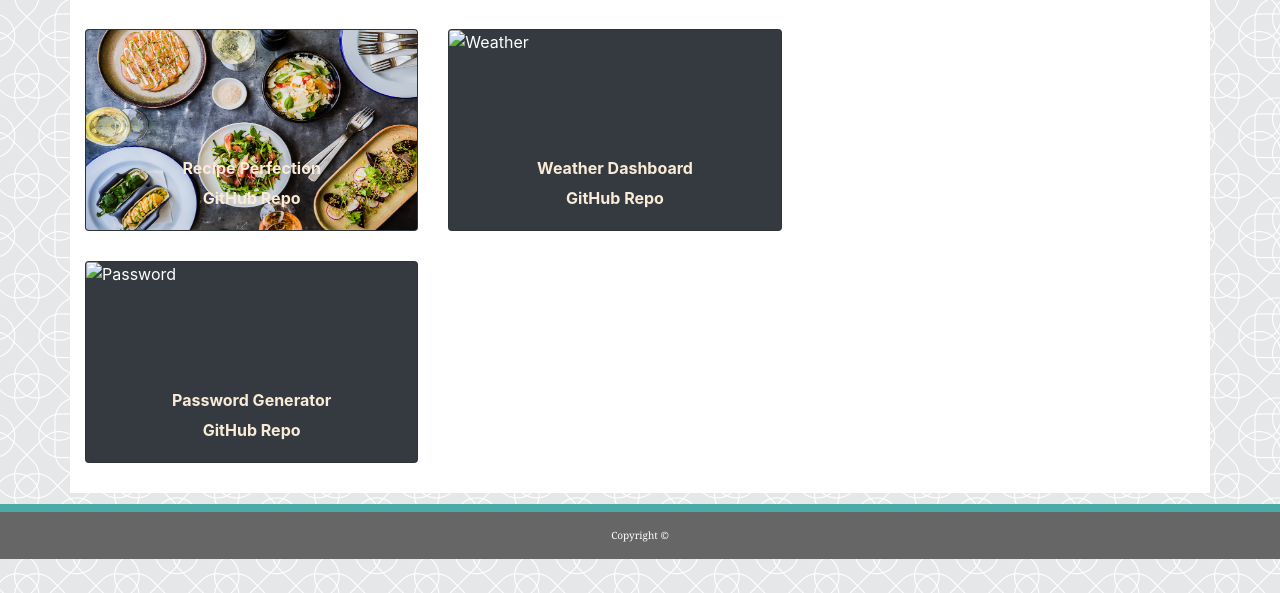
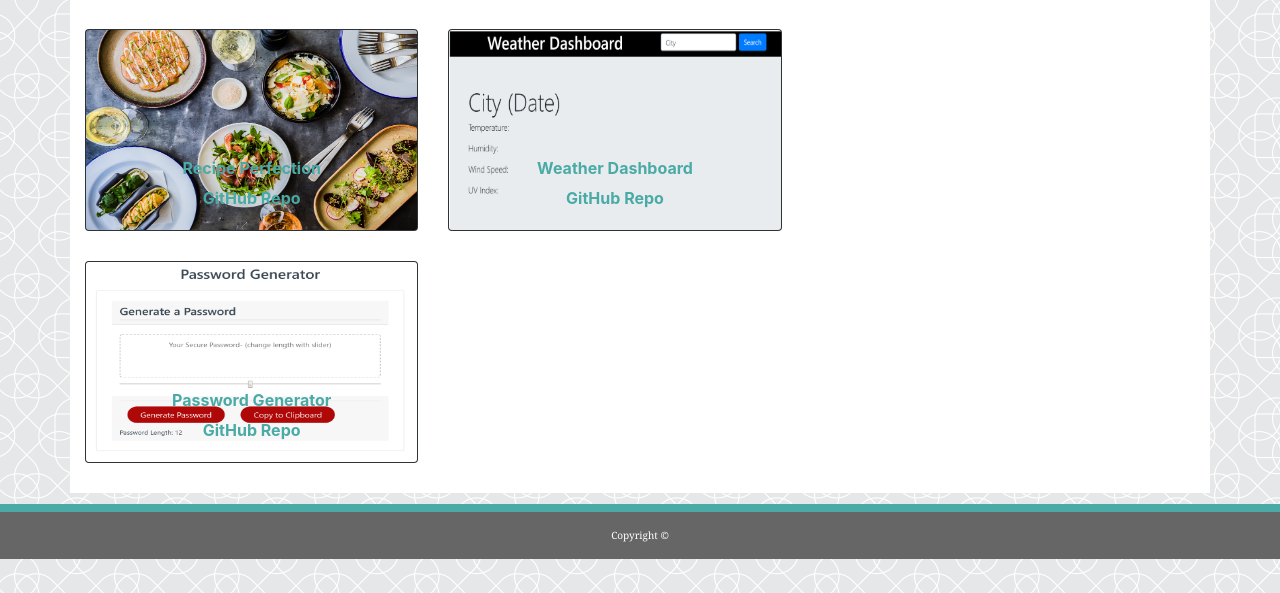
Before and after one commit to V-Earl/Updated-Portfolio, a plain HTML site: page portfolio.html in a window 1280 px wide. Shown: the part 241-834 px from the top of the page. Drawn offline with nearby package versions, Linux system fonts and the light colour scheme.

Commit message:
Updated images

```diff
--- a/portfolio.html
+++ b/portfolio.html
@@ -69,7 +69,7 @@
           <div class="col-sm-4">
 
             <div class="card bg-dark text-white">
-                <img src="./assets/images/RPGgame.jpg" class="card-img img-resposive" alt="Weather">
+                <img src="./assets/images/weather.png" class="card-img img-resposive" alt="Weather">
                 <div class="card-img-overlay">
                   <!-- <h5 class="card-title carousel-caption">RPG Game</h5> -->
                   <a class="nav-link card-title carousel-caption project-link" href="https://v-earl.github.io/Weather-Dashboard/">Weather Dashboard</a>
@@ -86,7 +86,7 @@
             <div class="col-sm-4">
 
               <div class="card bg-dark text-white">
-                  <img src="./assets/images/TriviaGame.jpg" class="card-img img-resposive" alt="Password">
+                  <img src="./assets/images/password.png" class="card-img img-resposive" alt="Password">
                   <div class="card-img-overlay">
                     <!-- <h5 class="card-title carousel-caption">Password Generator</h5> -->
                     <a class="nav-link card-title carousel-caption project-link" href="https://v-earl.github.io/Password-Generator/">Password Generator</a>
--- a/style2.css
+++ b/style2.css
@@ -77,7 +77,7 @@ body {
     margin-bottom: 0;
     padding-bottom: 0;
     font-weight: bold;
-    color: antiquewhite;
+    color:  #4aaaa5;
 }
 
 .card-img {height: 200px;}
```
Also changed, not shown: assets/images/password.png (added), assets/images/weather.png (added).
